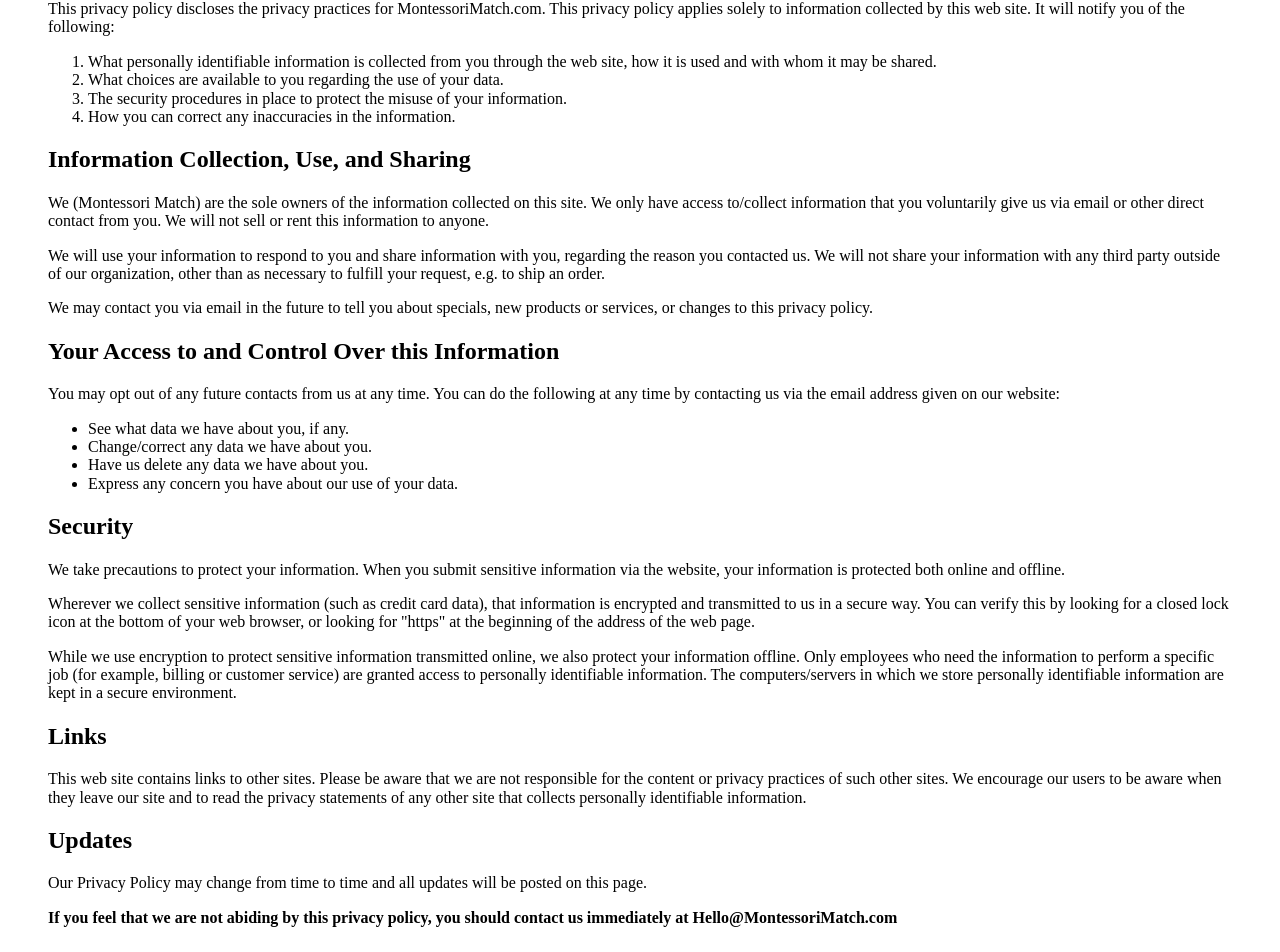
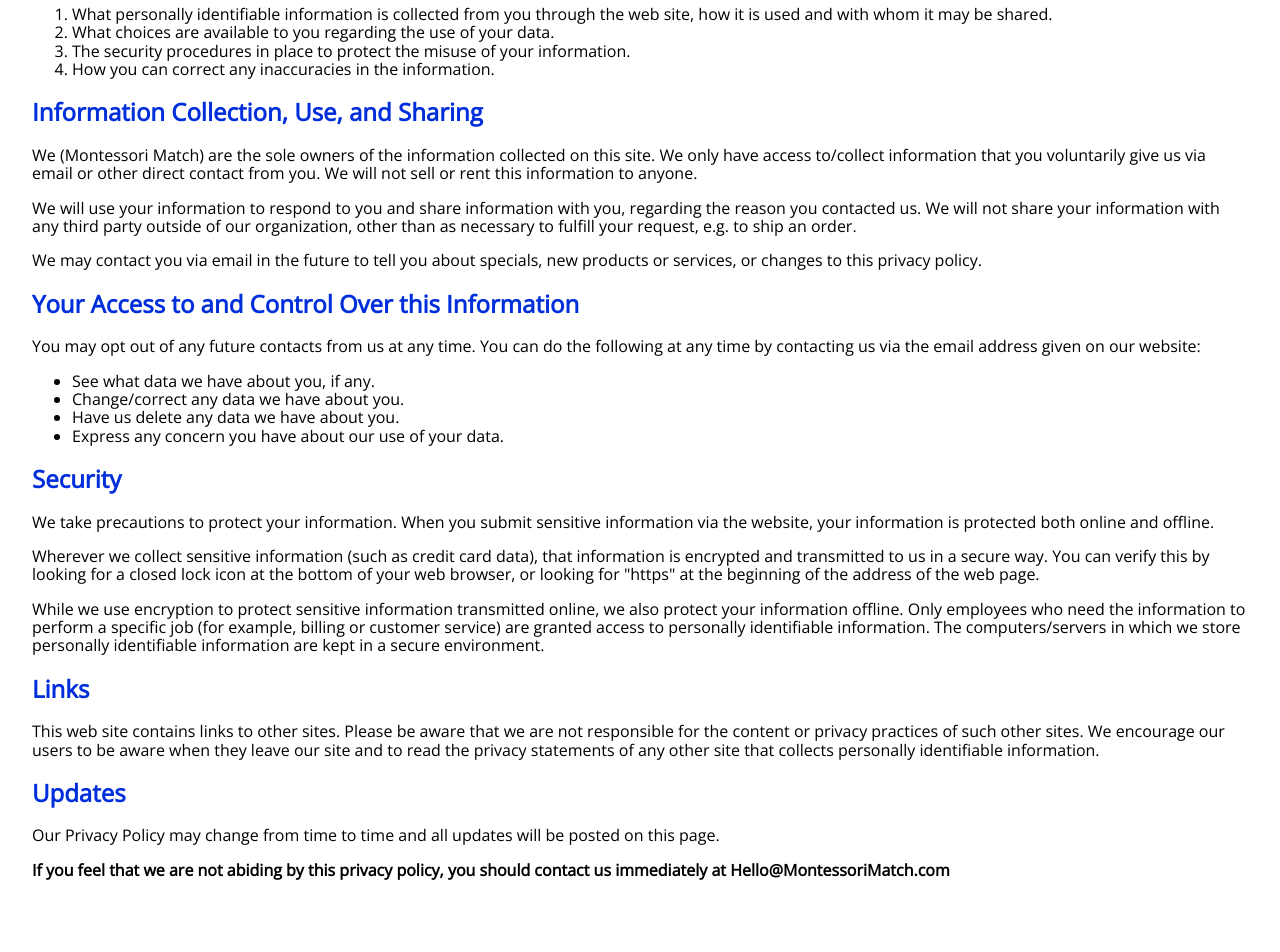
Before and after one commit to dsudia/MMWeb, an Angular app: page /legal in a window 1280 px wide. Shown: the part 845-1797 px from the top of the page. After the commit the page ends 1772 px from the top, so only its background shows below. Built offline with nearby package versions, Linux system fonts and the light colour scheme.

Commit message:
added font and generic styles to styles.css, added to legal page

```diff
--- a/src/app/public/legal.css
+++ b/src/app/public/legal.css
@@ -1,6 +1,6 @@
 main {
-    padding: 3rem;
+    padding: 2rem;
 }
 section {
-    padding-top: 2rem;
+    padding-top: 1rem;
 }
--- a/src/app/public/legal.html
+++ b/src/app/public/legal.html
@@ -102,7 +102,8 @@
                 Our Privacy Policy may change from time to time and all updates will be posted on this page.
             </p>
         <p><strong>
-            If you feel that we are not abiding by this privacy policy, you should contact us immediately at Hello@MontessoriMatch.com
+            If you feel that we are not abiding by this privacy policy, you should contact us immediately at
+            <a>Hello@MontessoriMatch.com</a>
         </strong></p>
     </section>
 
--- a/src/index.html
+++ b/src/index.html
@@ -8,6 +8,7 @@
   <meta name="viewport" content="width=device-width, initial-scale=1">
   <link rel="icon" type="image/x-icon" href="favicon.ico">
   <link rel="stylesheet" href="https://cdnjs.cloudflare.com/ajax/libs/normalize/5.0.0/normalize.min.css">
+  <link href="https://fonts.googleapis.com/css?family=Open+Sans" rel="stylesheet">
 
 </head>
 <body style = "padding: 0; margin: 0">
--- a/src/styles.css
+++ b/src/styles.css
@@ -1 +1,24 @@
-/* You can add global styles to this file, and also import other style files */
+/* You can add global styles to this file, and also import other style files
+
+dk blue ~ 002eda
+light blue ~ 40abfc
+orange ~ ff6600
+
+pink ~ ff66e6
+yellow ~ fff200
+green ~ 40f200
+red ~ f20000
+brown ~ 7c4d26
+*/
+html {
+    font-size: 16px;
+    font-family: 'Open Sans', sans-serif;
+}
+
+body {
+    width: 100%;
+}
+
+h1, h2, h3, h4, h5, h6 {
+    color: #002eda;
+}
```
